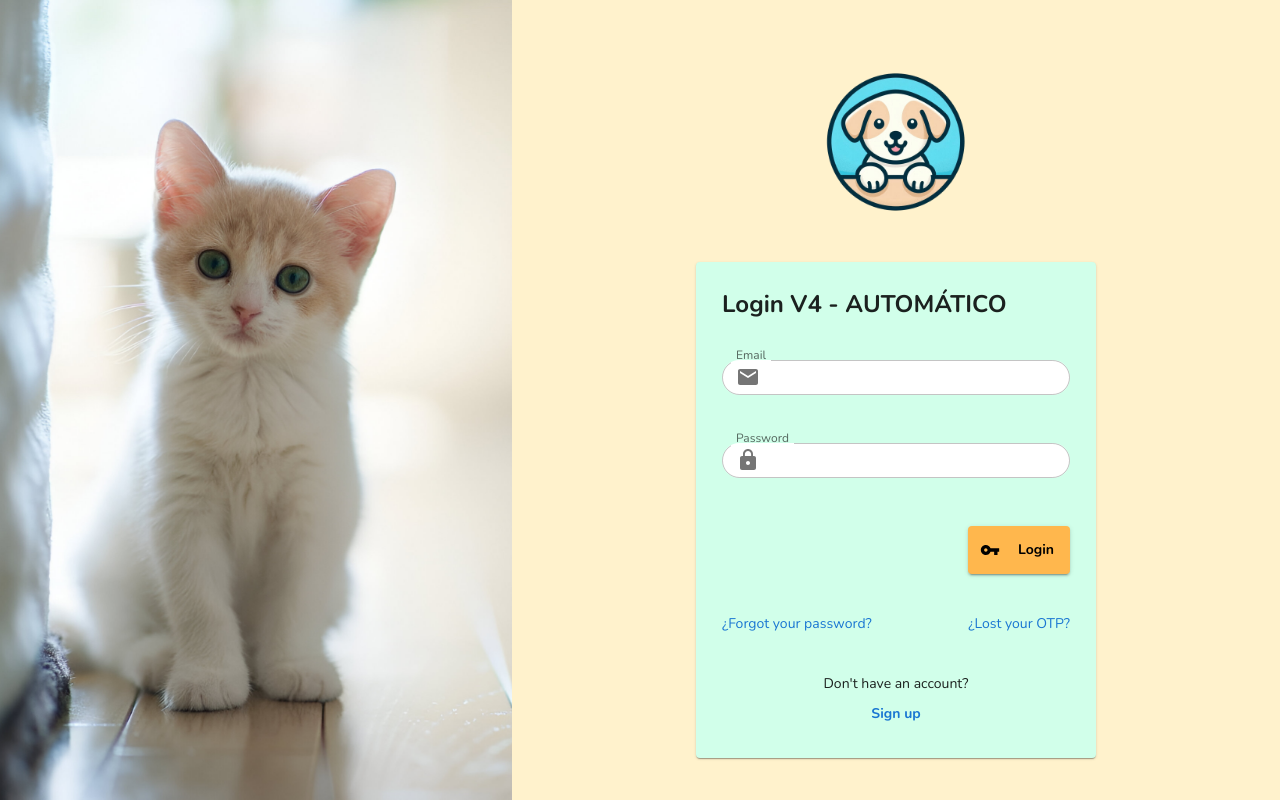
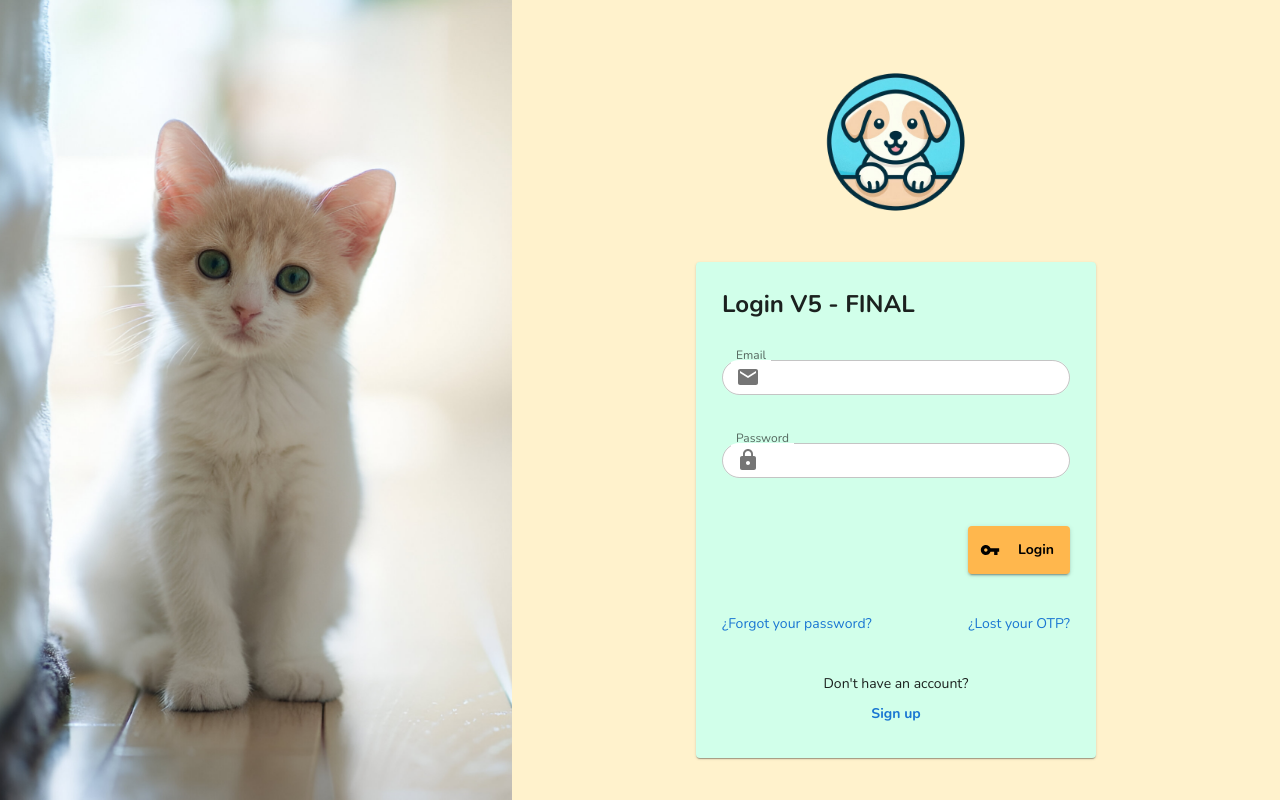
Before and after one commit to BrySan20/DWP-Frontend-PawsAndHearts, a React (Vite) app: page / in a window 1280 px wide. Built offline with nearby package versions, Linux system fonts and the light colour scheme.

Commit message:
Prueba Final: Switch automático a Blue

```diff
--- a/src/pages/LoginPage/LoginPage.jsx
+++ b/src/pages/LoginPage/LoginPage.jsx
@@ -128,7 +128,7 @@ const LoginPage = () => {
                     <CardContent>
                         <Box sx={{ display: "flex", flexDirection: "column", gap: isMobile ? 2 : 3 }}>
                             <Typography variant={isMobile ? "h6" : "h5"} sx={{ fontWeight: 'bold' }}>
-                                Login V4 - AUTOMÁTICO
+                                Login V5 - FINAL
                             </Typography>
 
                             <CustomTextField
```
